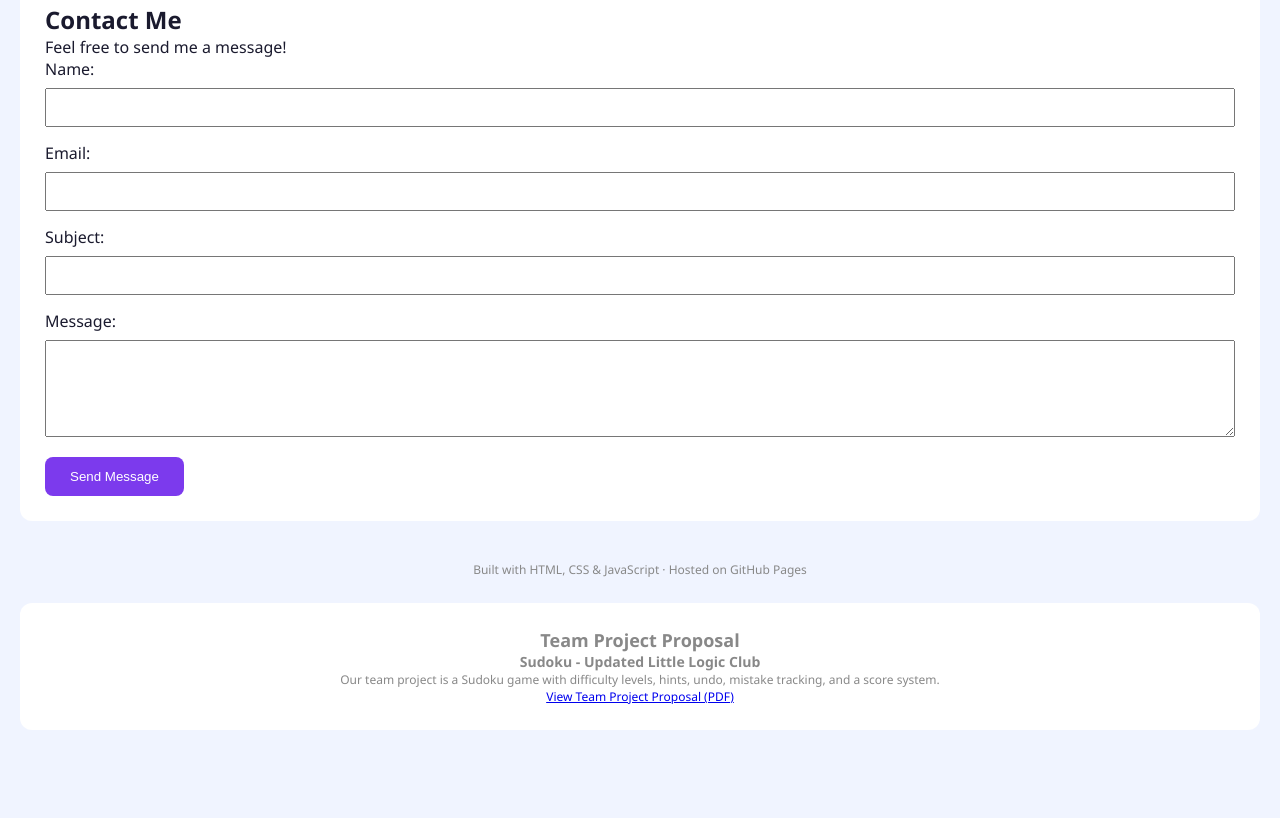
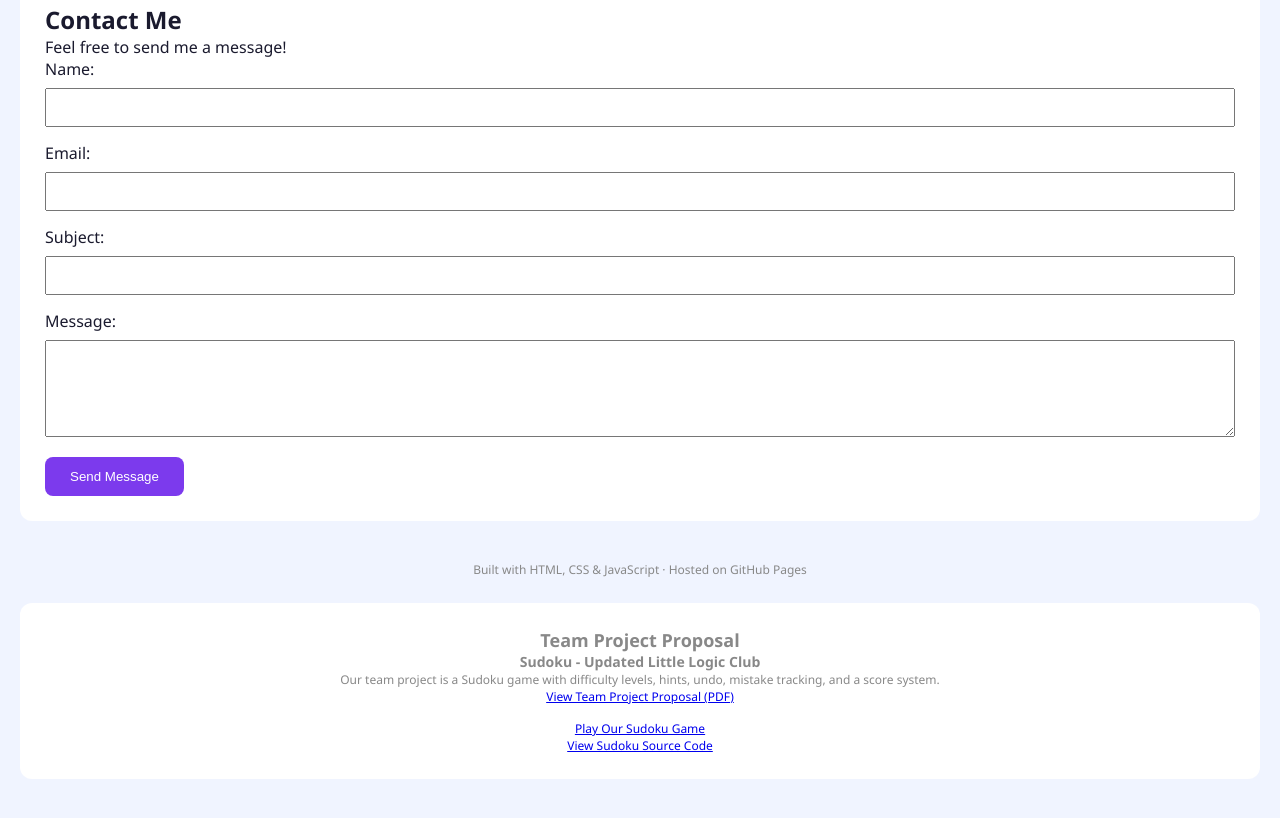
Before and after one commit to yaminkywatkhaing1422001-create/week1, a plain HTML site: page week5/index.html in a window 1280 px wide. Shown: the part 743-1561 px from the top of the page. Before the commit the page ends 1518 px from the top, so only its background shows below. Drawn offline with Linux system fonts and the light colour scheme.

Commit message:
Add links to Sudoku game and source code in footer

```diff
--- a/week5/index.html
+++ b/week5/index.html
@@ -193,6 +193,21 @@ document.getElementById("contactForm").addEventListener("submit", function(event
      target="_blank" rel="noopener noreferrer">
     View Team Project Proposal (PDF)
   </a>
+
+<p style="margin-top:15px;">
+  <a href="https://ask2k01.github.io/web-programming/sudoku.html"
+     target="_blank" rel="noopener noreferrer">
+    Play Our Sudoku Game
+  </a>
+</p>
+
+<p>
+  <a href="https://github.com/ask2k01/web-programming/blob/main/sudoku.html"
+     target="_blank" rel="noopener noreferrer">
+    View Sudoku Source Code
+  </a>
+</p>
+
 </section>
 
 </footer>
```
